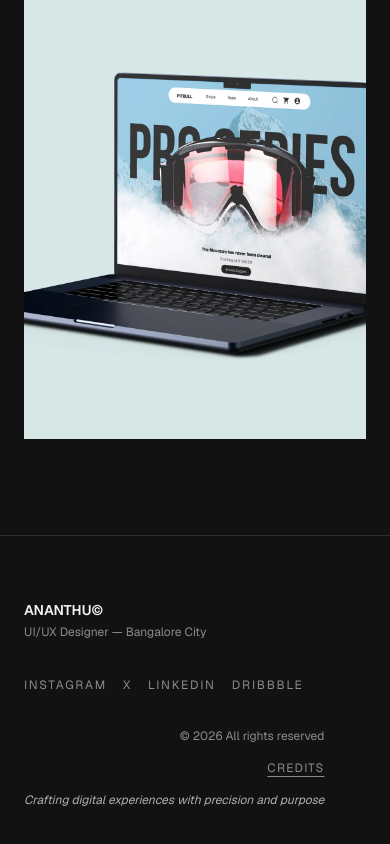
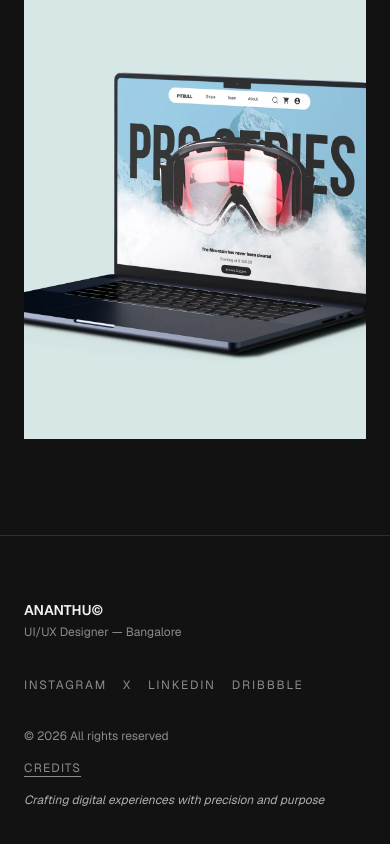
Before and after one commit to Anxthu/portfolio_v2, a React (Vite) app: page /works in a window 390 px wide. Shown: the part 3260-4104 px from the top of the page. Built offline with nearby package versions, Linux system fonts and the light colour scheme; a web font is replaced by a local one.

Commit message:
fix: change 'Bangalore City' to 'Bangalore', update email display to 'Say Hi', and fix footer mobile alignment

```diff
--- a/src/components/AboutSection.tsx
+++ b/src/components/AboutSection.tsx
@@ -4,7 +4,7 @@ import { Link } from "react-router-dom";
 
 
 const onlineLinks = [
-  { label: "Email", value: "ananthupublications@gmail.com", link: "mailto:ananthupublications@gmail.com", text: "Email ↗" },
+  { label: "Email", value: "Say Hi", link: "mailto:ananthupublications@gmail.com", text: "Email ↗" },
   { label: "LinkedIn", value: "LinkedIn", link: "https://www.linkedin.com/in/ananthapadmanabhan-nair/", text: "Connect ↗" },
   { label: "Twitter", value: "Twitter", link: "https://x.com/ux_ananthu", text: "Follow ↗" },
   { label: "Instagram", value: "Instagram", link: "https://www.instagram.com/ux.ananthu/", text: "Follow ↗" },
--- a/src/components/Footer.tsx
+++ b/src/components/Footer.tsx
@@ -14,7 +14,7 @@ const Footer = () => {
       >
         <div>
           <p className="text-sm font-semibold text-foreground">ANANTHU©</p>
-          <p className="text-xs text-muted-foreground mt-1">UI/UX Designer — Bangalore City</p>
+          <p className="text-xs text-muted-foreground mt-1">UI/UX Designer — Bangalore</p>
         </div>
 
         <div className="flex flex-wrap gap-4 md:gap-8">
@@ -37,7 +37,7 @@ const Footer = () => {
           ))}
         </div>
 
-        <div className="text-right flex flex-col items-end">
+        <div className="text-left md:text-right flex flex-col items-start md:items-end">
           <p className="text-xs text-muted-foreground mb-4">
             © {new Date().getFullYear()} All rights reserved
           </p>
--- a/src/components/HeroSection.tsx
+++ b/src/components/HeroSection.tsx
@@ -185,7 +185,7 @@ const HeroSection = () => {
           ))}
         </div>
         <div className="flex justify-center gap-1.5 overflow-hidden flex-wrap w-full max-w-lg mx-auto">
-          {"UI/UX DESIGNER FROM BANGALORE CITY".split(" ").map((word, i) => (
+          {"UI/UX DESIGNER FROM BANGALORE".split(" ").map((word, i) => (
             <motion.span
               key={i}
               initial={{ opacity: 0, y: 20, filter: "blur(8px)" }}
```
